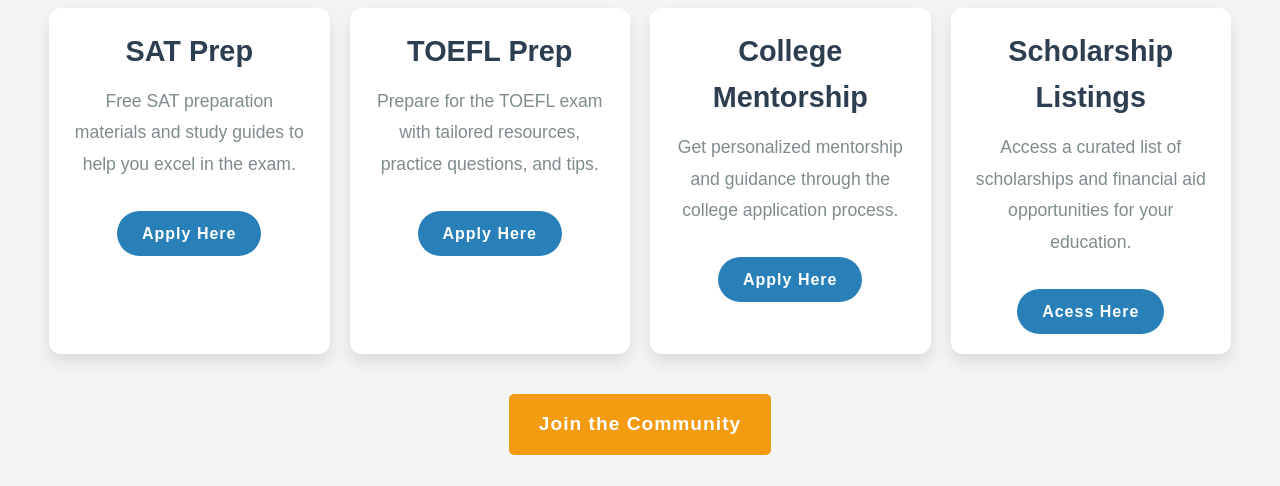
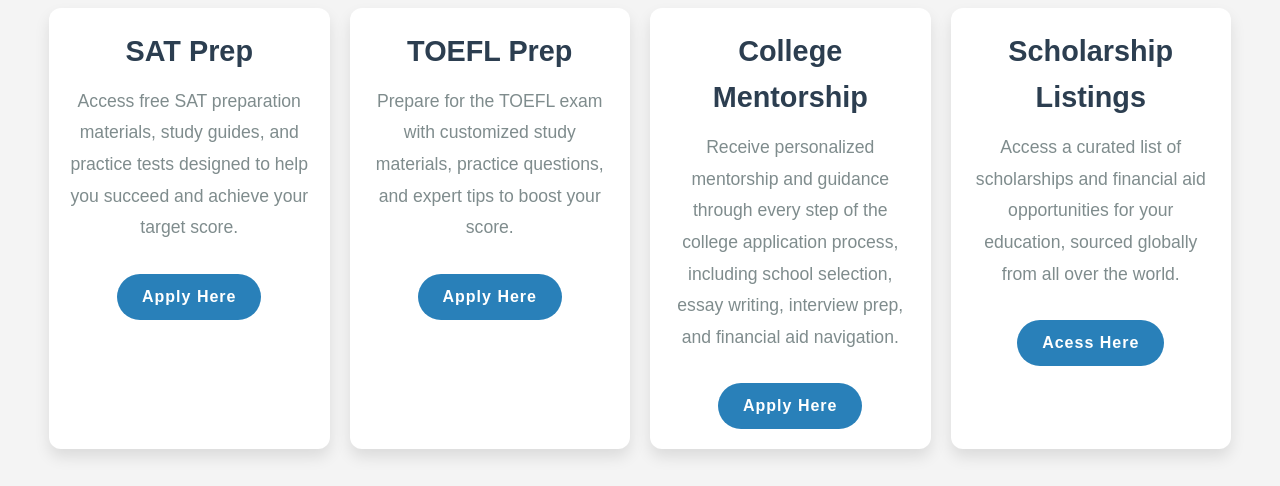
Before and after one commit to ALPHANYABUTO/ATA-AFRICA-TUMAINI-ACADEMY, a plain HTML site: page services.html in a window 1280 px wide. Shown: the part 297-783 px from the top of the page. Drawn offline with Linux system fonts and the light colour scheme.

Commit message:
Update community and services pages; enhance descriptions and update links for mentorship and preparation resources

```diff
--- a/services.html
+++ b/services.html
@@ -40,30 +40,30 @@
             <!-- SAT Prep -->
             <div class="service-card">
                 <h3>SAT Prep</h3>
-                <p>Free SAT preparation materials and study guides to help you excel in the exam.</p>
+                <p>Access free SAT preparation materials, study guides, and practice tests designed to help you succeed and achieve your target score.</p>
                 <!-- Link to SAT Prep page or application form -->
-                <a href="https://www.yoursatprep.com" class="cta-button" target="_blank">Apply Here</a>
+                <a href="https://docs.google.com/forms/d/e/1FAIpQLSdQOurisOl7-fot6PGRKA89vefRvakM6xh19Ly3idAhLbVPDw/viewform?usp=sharing" class="cta-button" target="_blank">Apply Here</a>
             </div>
             <!-- TOEFL Prep -->
             <div class="service-card">
                 <h3>TOEFL Prep</h3>
-                <p>Prepare for the TOEFL exam with tailored resources, practice questions, and tips.</p>
+                <p>Prepare for the TOEFL exam with customized study materials, practice questions, and expert tips to boost your score.</p>
                 <!-- Link to TOEFL Prep page or application form -->
-                <a href="https://www.yourtoeflprep.com" class="cta-button" target="_blank">Apply Here</a>
+                <a href="https://docs.google.com/forms/d/e/1FAIpQLScndf-WJe3otEYv8k7rM_c8oxD6yFjGupzY7aIS1m18cCIoHA/viewform?usp=header" class="cta-button" target="_blank">Apply Here</a>
             </div>
             <!-- College Mentorship -->
             <div class="service-card">
                 <h3>College Mentorship</h3>
-                <p>Get personalized mentorship and guidance through the college application process.</p>
+                <p>Receive personalized mentorship and guidance through every step of the college application process, including school selection, essay writing, interview prep, and financial aid navigation.</p>
                 <!-- Link to College Mentorship page or application form -->
                 <a href="https://www.yourmentorshipprogram.com" class="cta-button" target="_blank">Apply Here</a>
             </div>
             <!-- Scholarship Listings -->
             <div class="service-card">
                 <h3>Scholarship Listings</h3>
-                <p>Access a curated list of scholarships and financial aid opportunities for your education.</p>
+                <p>Access a curated list of scholarships and financial aid opportunities for your education, sourced globally from all over the world.</p>
                 <!-- Link to Scholarship Listings page or application form -->
-                <a href="https://www.yourscholarships.com" class="cta-button" target="_blank">Acess Here</a>
+                <a href="https://drive.google.com/file/d/1obA_Cp0QxlU8A34g_9jnnjvnd4nuyIZg/view?usp=sharing" class="cta-button" target="_blank">Acess Here</a>
             </div>
         </div>
         <a href="community.html" class="cta-button join-community">Join the Community</a>
```
Also changed, not shown: community.html (+2 -2 lines).
